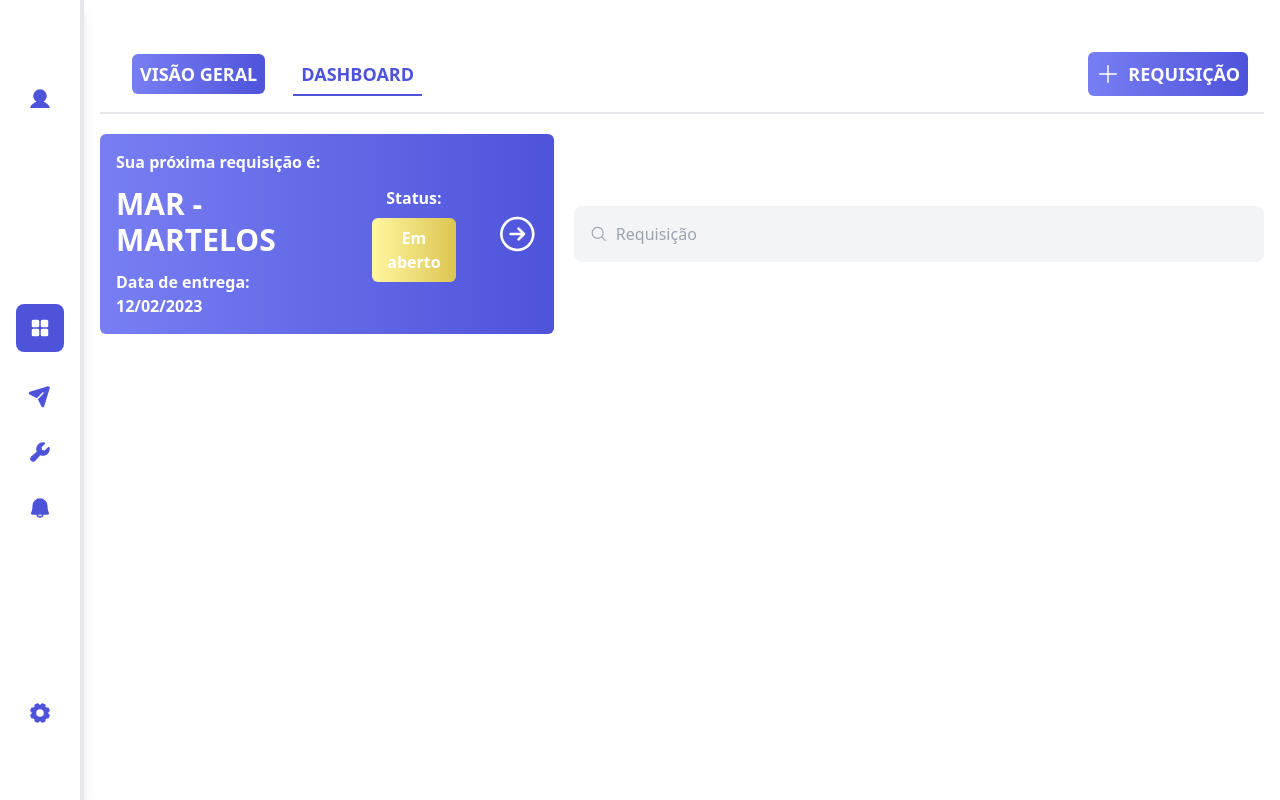
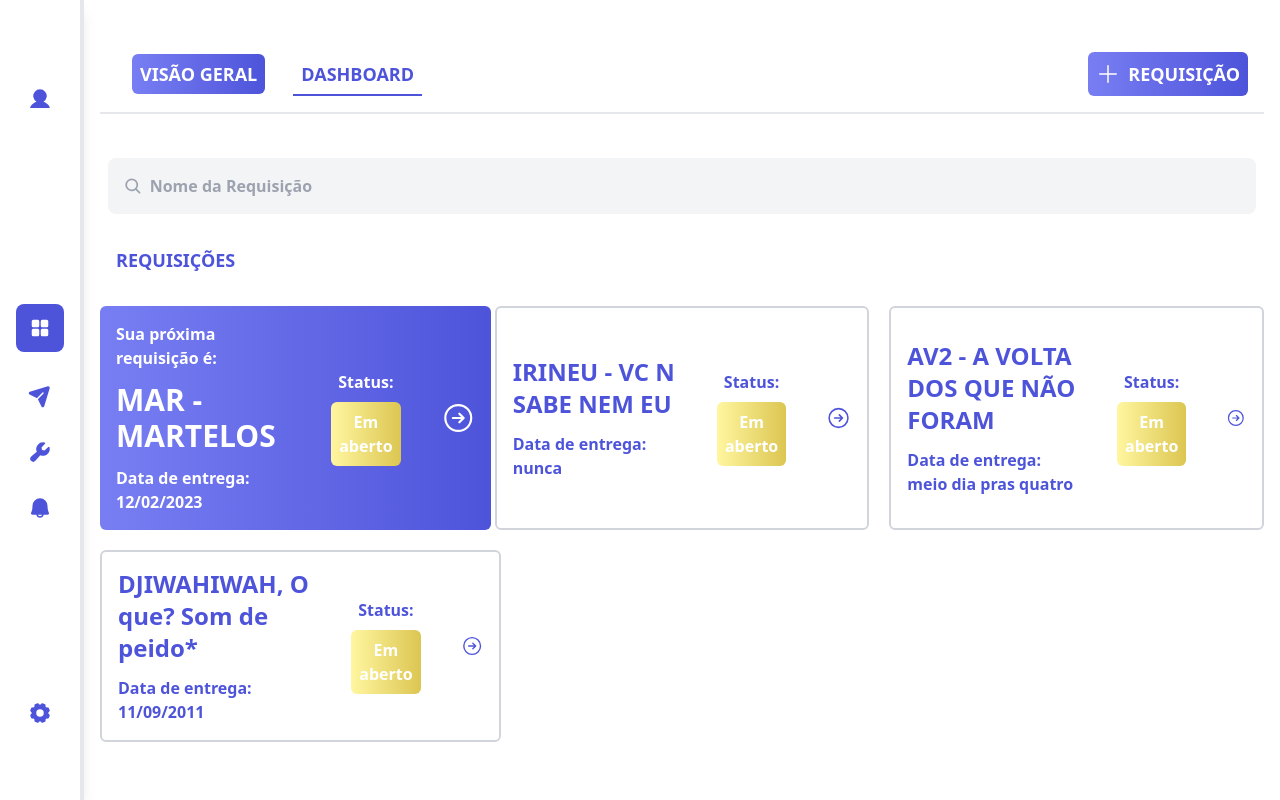
Before and after one commit to renan823/Aerotool-Front, a Next.js app: page /dashboard in a window 1280 px wide. Built offline with nearby package versions, Linux system fonts and the light colour scheme.

Commit message:
feat: showView completed

```diff
--- a/src/components/ClosestRequest.jsx
+++ b/src/components/Requests/ClosestRequest.jsx
@@ -12,6 +12,7 @@ const ClosestRequest = () => {
                     text-white
                     font-semibold
                     w-fit
+                    h-full
                     items-center"
       >
         <div className="flex flex-col gap-3">
@@ -20,10 +21,12 @@ const ClosestRequest = () => {
           <div>Data de entrega: 12/02/2023</div>
         </div>
         <div className="text-center flex flex-col gap-2 ">
-            <div>Status:</div>
-            <div className="flex flex-row gap-1 p-2 bg-gradient-to-r to-warn from-warnAccent rounded-md text-white">Em aberto</div>
+          <div>Status:</div>
+          <div className="flex flex-row gap-1 p-2 bg-gradient-to-r to-warn from-warnAccent rounded-md text-white">
+            Em aberto
+          </div>
         </div>
-        <ArrowCircleRight size={50}/>
+        <ArrowCircleRight size={50} />
       </div>
     </div>
   );
--- /dev/null
+++ b/src/components/Requests/RequestList.jsx
@@ -0,0 +1,38 @@
+import { ArrowCircleRight } from "@phosphor-icons/react";
+
+const RequestListItem = ({ request }) => {
+  return (
+    <div
+      className=" flex flex-row
+                    gap-10
+                    p-4
+                  rounded-md
+                  border-solid border-2 border-gray-300
+                    text-primary
+                    font-semibold
+                    w-fit
+                    h-full
+                    items-center"
+    >
+      <div className="flex flex-col gap-3">
+        <div className=" text-2xl">{request.name}</div>
+        <div><span className="font-bold">Data de entrega:</span> {request.dueDate}</div>
+      </div>
+      <div className="text-center flex flex-col gap-2 ">
+        <div>Status:</div>
+        <div className="flex flex-row gap-1 p-2 bg-gradient-to-r to-warn from-warnAccent rounded-md text-white">
+          Em aberto
+        </div>
+      </div>
+      <ArrowCircleRight size={50} />
+    </div>
+  );
+};
+
+const RequestList = ({ requests }) => {
+  return requests.map((request, i) => {
+    return <RequestListItem request={request} key={i} />;
+  });
+};
+
+export default RequestList;
--- /dev/null
+++ b/src/components/Requests/ShowViewHeader.jsx
@@ -0,0 +1,27 @@
+import * as Icon from "@phosphor-icons/react";
+
+
+
+const ShowViewHeader = () => {
+  const iconSize = 24;
+
+  return (
+    <nav className="flex w-full flex-col p-2 gap-y-2 py-6">
+      <div className="flex w-full flex-row justify-between items-center gap-x-4">
+        <div className="flex flex-row justify-center items-center p-2 px-4 bg-gray-100 rounded-lg w-full">
+          <Icon.MagnifyingGlass color="#9ca3af" className="text-lg" weight="bold"/>
+          <input
+            type="text"
+            placeholder="Nome da Requisição"
+            className="text-gray-600 outline-none border-none w-full p-2 text-md bg-gray-100 font-semibold"
+          />
+        </div>
+      </div>
+      <h1 className="p-2 text-primary font-semibold text-lg uppercase mt-4">
+        Requisições
+      </h1>
+    </nav>
+  );
+};
+
+export default ShowViewHeader;
--- a/src/components/ShowView.jsx
+++ b/src/components/ShowView.jsx
@@ -1,13 +1,31 @@
-import React from "react";
+import React, { useState } from "react";
 import { ArrowCircleRight } from "@phosphor-icons/react";
-import ClosestRequest from "./ClosestRequest";
-import ShowViewHeader from "./ShowViewHeader";
+import ClosestRequest from "./Requests/ClosestRequest";
+import ShowViewHeader from "./Requests/ShowViewHeader";
+import RequestList from "./Requests/RequestList";
 
 const ShowView = () => {
+  const [requests, setRequests] = useState([
+    {
+      name: "IRINEU - VC N SABE NEM EU",
+      dueDate: "nunca",
+    },
+    {
+      name: "AV2 - A VOLTA DOS QUE NÃO FORAM",
+      dueDate: "meio dia pras quatro",
+    },
+    {
+      name: "DJIWAHIWAH, O que? Som de peido*",
+      dueDate: "11/09/2011",
+    },
+  ]);
   return (
-    <div className="flex flex-row gap-5 items-center w-full justify-around">
-      <ClosestRequest />
+    <div>
       <ShowViewHeader />
+      <div className="grid sm:grid-cols-1 md:grid-cols-2 lg:grid-cols-3 gap-5 items-center w-full justify-around">
+        <ClosestRequest />
+        <RequestList requests={requests} />
+      </div>
     </div>
   );
 };
--- a/src/components/ShowViewHeader.jsx
+++ /dev/null
@@ -1,19 +0,0 @@
-import * as Icon from "@phosphor-icons/react";
-import { useState } from "react";
-
-const ShowViewHeader = () => {
-  const iconSize = 24;
-
-  return (
-    <div className="flex flex-row justify-center items-center p-2 px-4 bg-gray-100 rounded-lg h-fit w-8/12">
-      <Icon.MagnifyingGlass color="#9ca3af" className="text-lg" />
-      <input
-        type="text"
-        placeholder="Requisição"
-        className="text-gray-600 outline-none border-none w-full p-2 text-md bg-gray-100"
-      />
-    </div>
-  );
-};
-
-export default ShowViewHeader;
--- a/src/pages/dashboard.jsx
+++ b/src/pages/dashboard.jsx
@@ -1,7 +1,7 @@
 import NavButtons from "@/components/NavButton";
 import { useState } from "react";
 import { Plus } from "@phosphor-icons/react";
-import AddRequest from "@/components/AddRequest";
+import AddRequest from "@/components/Requests/Register/AddRequest";
 import ShowView from "@/components/ShowView";
 
 const Dashboard = () => {
--- a/src/pages/profile.jsx
+++ b/src/pages/profile.jsx
@@ -1,4 +1,4 @@
-import RequestCard from "@/components/RequestCard";
+import RequestCard from "@/components/Requests/RequestCard";
 
 const Profile = () => {
     return (
```
Also changed, not shown: src/components/Requests/Register/AddRequest.jsx (renamed from src/components/AddRequest.jsx), src/components/Requests/RequestCard.jsx (renamed from src/components/RequestCard.jsx).
